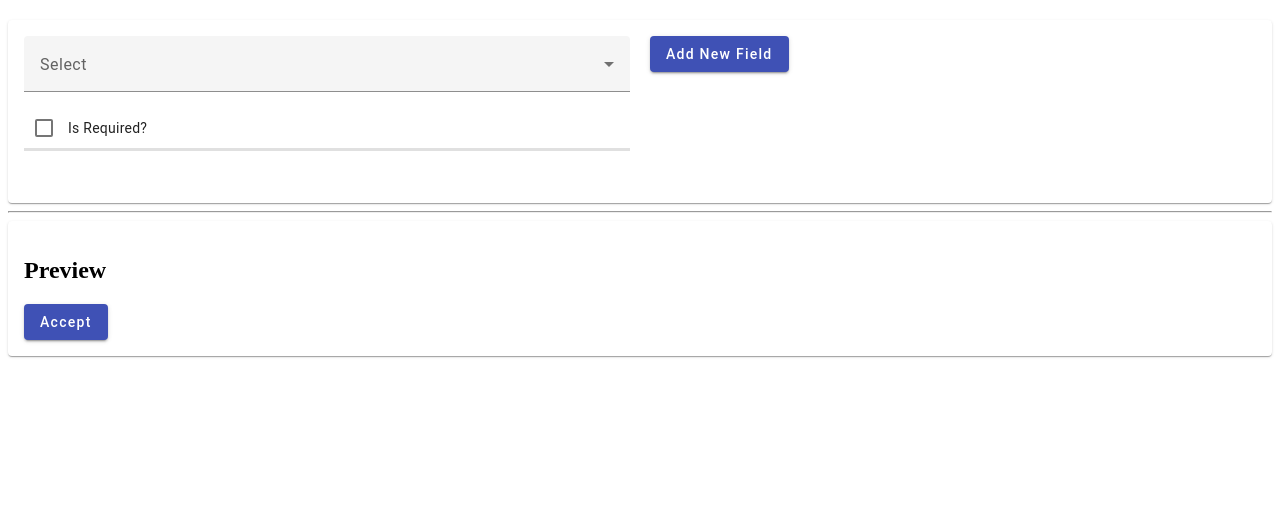
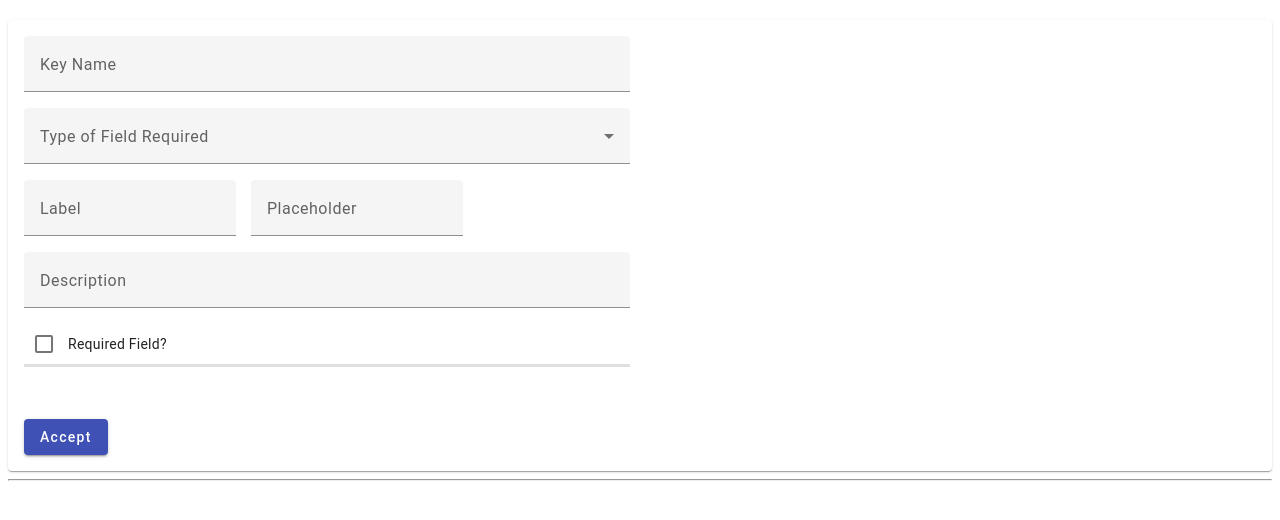
Before and after one commit to PujanZZ/formly-form, an Angular app: page / in a window 1280 px wide. Shown: the top 520 px of the page. Built offline with nearby package versions, Linux system fonts and the light colour scheme; what @ngx-formly/core, @ngx-formly/material would draw is missing.

Commit message:
3 files modified

```diff
--- a/src/app/formlyv2/formlyv2.component.css
+++ b/src/app/formlyv2/formlyv2.component.css
@@ -19,3 +19,12 @@
   flex-direction: column;
   width: 50%;
 }
+
+.labelplace {
+  display: flex;
+  flex-direction: row;
+}
+
+.place {
+  margin-left: 15px;
+}
--- a/src/app/formlyv2/formlyv2.component.html
+++ b/src/app/formlyv2/formlyv2.component.html
@@ -3,103 +3,77 @@
     <form [formGroup]="form">
       <div class="container">
         <div class="left">
-          <mat-form-field appearance="fill">
-            <mat-label>Select</mat-label>
-            <mat-select formControlName="multi_select">
-              <mat-option *ngFor="let l of listInput" [value]="l">{{
-                l
-              }}</mat-option>
-            </mat-select>
-          </mat-form-field>
+          <!-- left -->
 
-          <!-- <mat-radio-group
-            aria-label="Select an option"
-            formControlName="is_required"
-          >
-            <mat-radio-button value="false">Required</mat-radio-button>
-            <mat-radio-button value="true">Not Required</mat-radio-button>
-          </mat-radio-group> -->
+          <ng-container>
+            <mat-form-field appearance="fill">
+              <mat-label>Key Name</mat-label>
+              <input formControlName="key" matInput />
+            </mat-form-field>
+          </ng-container>
 
-          <ng-container (ngSubmit)="submit(model)">
-            <mat-checkbox formControlName="is_checked"
-              >Is Required?</mat-checkbox
-            ></ng-container
-          >
+          <ng-container>
+            <mat-form-field appearance="fill">
+              <mat-label>Type of Field Required</mat-label>
+              <mat-select matNativeControl formControlName="typeOfField">
+                <mat-option value="input">Input</mat-option>
+                <mat-option value="textarea">Text Area</mat-option>
+                <mat-option value="checkbox">Check Box</mat-option>
+                <mat-option value="radio">Radio Button</mat-option>
+              </mat-select>
+            </mat-form-field>
+          </ng-container>
+
+          <ng-container formGroupName="props">
+            <div class="labelplace">
+              <mat-form-field appearance="fill">
+                <mat-label>Label</mat-label>
+                <input formControlName="label" matInput />
+              </mat-form-field>
+
+              <div class="place">
+                <mat-form-field appearance="fill">
+                  <mat-label>Placeholder</mat-label>
+                  <input formControlName="placeholder" matInput />
+                </mat-form-field>
+              </div>
+            </div>
+
+            <mat-form-field appearance="fill">
+              <mat-label>Description</mat-label>
+              <input formControlName="description" matInput />
+            </mat-form-field>
+
+            <mat-checkbox formControlName="is_required"
+              >Required Field?</mat-checkbox
+            >
+          </ng-container>
 
           <mat-divider></mat-divider>
           <mat-divider></mat-divider>
           <mat-divider></mat-divider>
           <br />
           <br />
-          <div class="seldiv">
-            <!-- <ng-container>
-              <mat-form-field appearance="fill">
-                <mat-label>Input Field</mat-label>
-                <input matInput formControlName="field_type" />
-              </mat-form-field>
-            </ng-container> -->
-
-            <!-- <ng-container
-              *ngIf="form.controls['multi_select'].value.includes('textarea')"
-            >
-              <mat-form-field appearance="fill">
-                <mat-label>Textarea Field</mat-label>
-                <textarea matInput formControlName="textareaField"></textarea>
-              </mat-form-field>
-            </ng-container>
-
-            <ng-container
-              *ngIf="form.controls['multi_select'].value.includes('selector')"
-            >
-              <mat-form-field appearance="fill">
-                <mat-label>Cars</mat-label>
-                <mat-select matNativeControl>
-                  <mat-option value="1">Volvo</mat-option>
-                  <mat-option value="2">test</mat-option>
-                  <mat-option value="2">test2</mat-option>
-                </mat-select>
-              </mat-form-field>
-            </ng-container>
-
-            <ng-container
-              *ngIf="form.controls['multi_select'].value.includes('radio')"
-            >
-              <mat-radio-group aria-label="Select an option">
-                <mat-radio-button value="1">Option 1</mat-radio-button>
-                <mat-radio-button value="2">Option 2</mat-radio-button>
-              </mat-radio-group>
-            </ng-container> -->
-          </div>
         </div>
         <div class="right">
-          <div formArrayName="option">
-            <div *ngFor="let opt of option.controls; let i = index">
-              <mat-form-field appearance="fill">
-                <mat-label>Option {{ i + 1 }}:</mat-label>
-                <input [formControlName]="i" type="text" matInput />
-              </mat-form-field>
-              <button
-                style="margin: 5px"
-                mat-raised-button
-                color="warn"
-                (click)="removeOptions(i)"
-              >
-                Remove Option
-              </button>
-            </div>
-            <button mat-raised-button color="primary" (click)="addOptions()">
-              Add New Field
-            </button>
-          </div>
+          <!-- right -->
         </div>
       </div>
     </form>
+    <button
+      type="submit"
+      mat-raised-button
+      color="primary"
+      (click)="onAccept()"
+    >
+      Accept
+    </button>
   </mat-card-content>
 </mat-card>
 
 <hr />
 
-<mat-card>
+<!-- <mat-card>
   <mat-card-content>
     <h2>Preview</h2>
     <form [formGroup]="form" (ngSubmit)="submit(model)">
@@ -116,9 +90,5 @@
         </formly-form>
       </ng-container>
     </form>
-
-    <button (click)="submit(model)" mat-raised-button color="primary">
-      Accept
-    </button>
   </mat-card-content>
-</mat-card>
+</mat-card> -->
--- a/src/app/formlyv2/formlyv2.component.ts
+++ b/src/app/formlyv2/formlyv2.component.ts
@@ -9,55 +9,61 @@ import { FormlyFieldConfig, FormlyFormOptions } from '@ngx-formly/core';
 })
 export class Formlyv2Component implements OnInit {
   form = new FormGroup({
-    field_type: new FormControl(),
-    textareaField: new FormControl(),
-    option: new FormArray([]),
-    is_required: new FormControl(),
-    is_checked: new FormControl(false),
-    radio_button: new FormControl(''),
-    multi_select: new FormControl(''),
+    key: new FormControl(''),
+    typeOfField: new FormControl(''),
+    props: new FormGroup({
+      label: new FormControl(''),
+      placeholder: new FormControl(''),
+      description: new FormControl(''),
+      is_required: new FormControl(false),
+    }),
   });
 
   model: any = {};
   options: FormlyFormOptions = {};
 
   fields: FormlyFieldConfig[] = [
-    {
-      key: 'InputField',
-      type: 'input',
-      props: {
-        label: 'Input Field',
-        placeholder: '',
-        description: 'Description',
-        required: this.form.controls['is_checked'].value,
-      },
-    },
+    // {
+    //   key: this.form.get('key').value,
+    //   type: this.form.get('typeOfField').value,
+    //   props: {
+    //     label: this.form.get(['props', 'label']).value,
+    //     placeholder: this.form.get(['props', 'placeholder']).value,
+    //     description: this.form.get(['props', 'description']).value,
+    //     required: this.form.get(['props', 'is_required']).value,
+    //   },
+    // },
   ];
 
   listInput: string[] = ['input', 'textarea', 'selector', 'radio'];
 
   constructor() {
-    this.form.controls['is_required'].valueChanges.subscribe((value) => {
-      const fieldControl = this.form.get('field_type');
-      const textareaControl = this.form.get('textareaField');
-
-      if (value == 'false') {
-        fieldControl.setValidators([Validators.required]);
-        textareaControl.setValidators([Validators.required]);
-      } else {
-        fieldControl.clearValidators();
-        textareaControl.clearValidators();
-      }
-
-      fieldControl.updateValueAndValidity();
-      textareaControl.updateValueAndValidity();
+    this.form.valueChanges.subscribe(() => {
+      this.fields = [
+        {
+          key: this.form.get('key').value,
+          type: this.form.get('typeOfField').value,
+          props: {
+            label: this.form.get(['props', 'label']).value,
+            placeholder: this.form.get(['props', 'placeholder']).value,
+            description: this.form.get(['props', 'description']).value,
+            required: this.form.get(['props', 'is_required']).value,
+          },
+        },
+      ];
     });
   }
 
   ngOnInit() {}
 
-  submit(model: any): void {
-    console.log(this.model);
+  submit(model: any): void {}
+
+  onSubmit() {
+    console.log(this.form);
+  }
+
+  onAccept() {
+    console.log(this.fields);
   }
 
   get option() {
```
